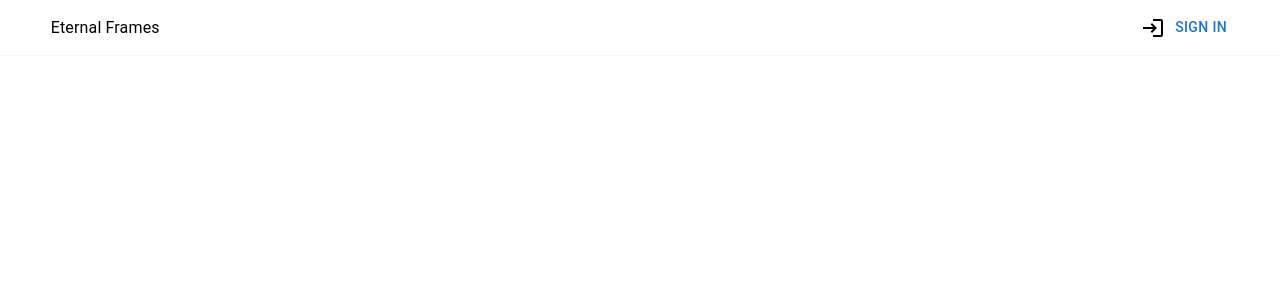
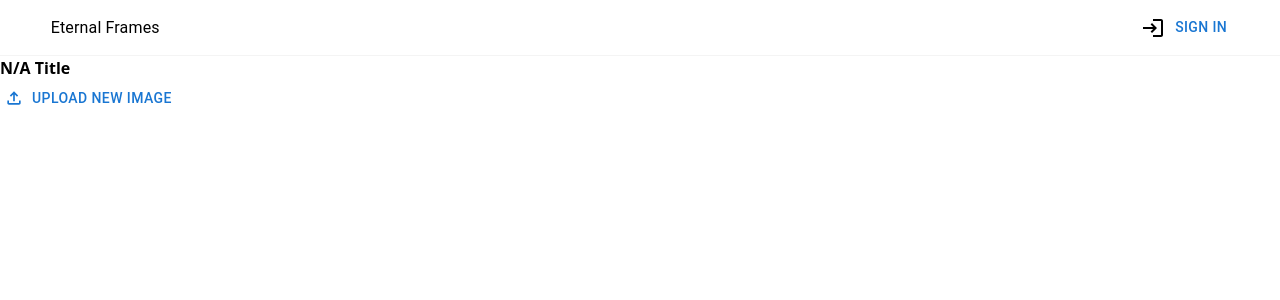
Before and after one commit to iamsumitkumar64/Eternal-Frames, a Next.js app in the folder frontend/: page /event/1 in a window 1280 px wide. Shown: the top 300 px of the page. Built offline with nearby package versions, Linux system fonts and the light colour scheme; no server answers.

Commit message:
ui visual shown

```diff
--- a/frontend/src/app/event/[event_uuid]/page.tsx
+++ b/frontend/src/app/event/[event_uuid]/page.tsx
@@ -1,14 +1,39 @@
-import { Box, } from '@mui/material';
+'use client'
+
+import { Box, Button, } from '@mui/material';
 import styles from './event.module.css';
 import HomeHeaderComp from '@/component/common/header/header';
+import { useAppSelector } from '@/redux/hooks.ts';
+import { RootState } from '@/redux/store';
+import { useParams } from 'next/navigation';
+import FileUploadOutlinedIcon from '@mui/icons-material/FileUploadOutlined';
 
 export default function HomePage() {
+    const { events } = useAppSelector((state: RootState) => state.eventReducer);
+    const { event_uuid } = useParams();
+    const event = events.find((eve) => eve.uuid === event_uuid);
+
     return (
         <Box className={styles.container}>
             <Box className={styles.headerBox}>
                 <HomeHeaderComp />
             </Box>
 
+            <Box className={styles.eventBody}>
+                <Box className={styles.eventInfo}>
+                    <Box className={styles.eventTitle}>
+                        {event?.title || 'N/A Title'}
+                    </Box>
+                    <Box className={styles.eventDescription}>
+                        {event?.description}
+                    </Box>
+                    <Button
+                        startIcon={<FileUploadOutlinedIcon />}
+                    >
+                        Upload New Image
+                    </Button>
+                </Box>
+            </Box>
         </Box>
     )
 }
```
